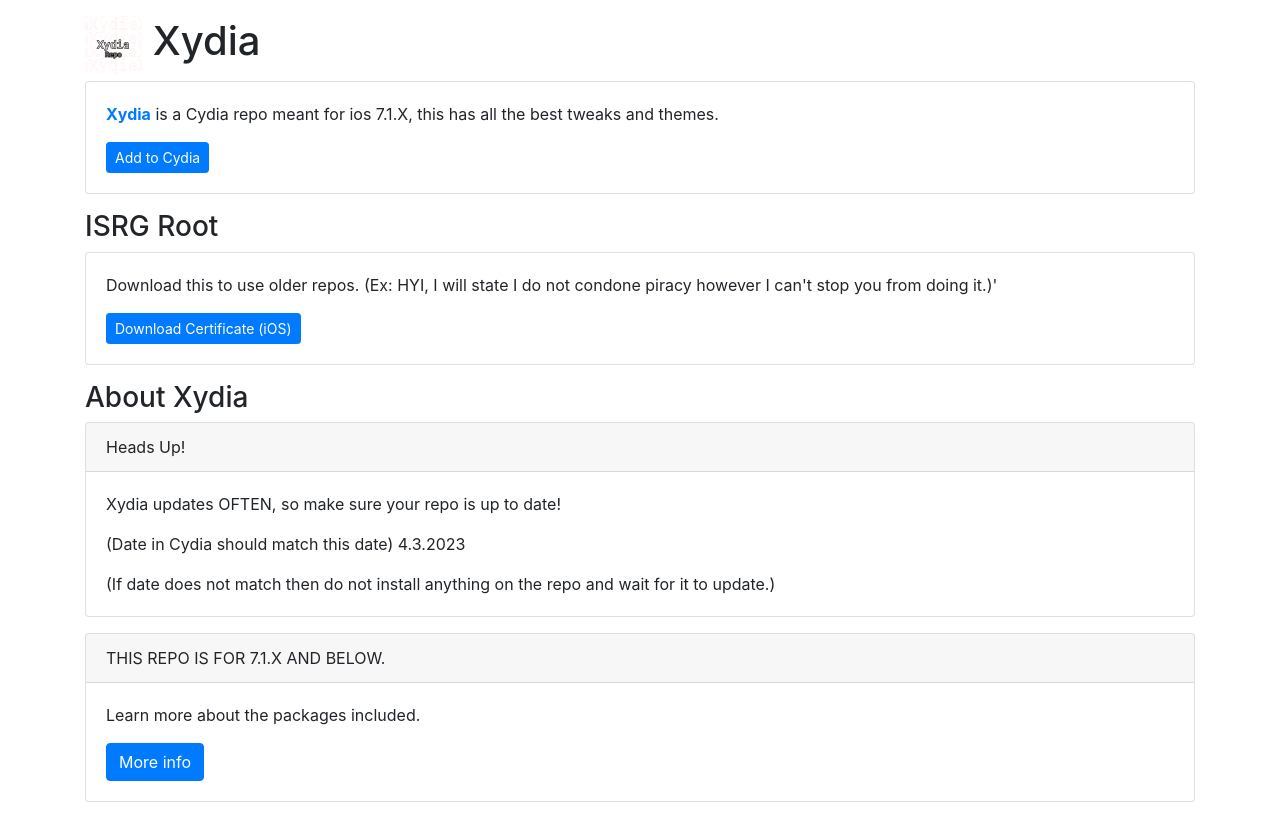
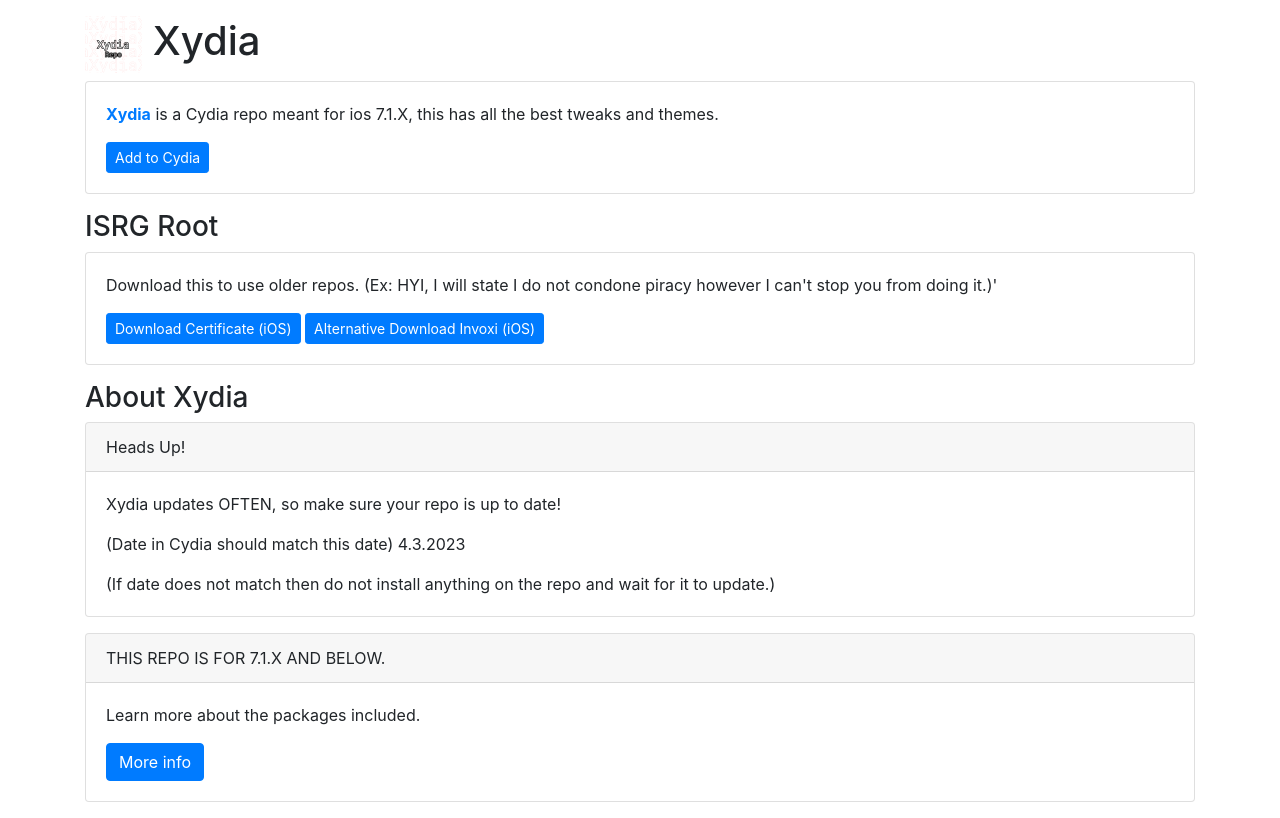
Before and after one commit to JoshMakesSites/repoxydia, a plain HTML site: page index.html in a window 1280 px wide. Drawn offline with nearby package versions, Linux system fonts and the light colour scheme.

Commit message:
1.0.7
Added alt download for idiots

```diff
--- a/index.html
+++ b/index.html
@@ -32,6 +32,7 @@
 			<div class="card-body">
 				<p class="card-text">Download this to use older repos. (Ex: HYI, I will state I do not condone piracy however I can't stop you from doing it.)'</p>
 				<a class="btn btn-sm btn-primary" href=https://letsencrypt.org/certs/isrgrootx1.pem>Download Certificate (iOS)</a>
+				<a class="btn btn-sm btn-primary" href=https://cydia.invoxiplaygames.uk/certificates/ISRG2.pem>Alternative Download Invoxi (iOS)</a>
 			</div>
 		</div>
 	</div>
```
